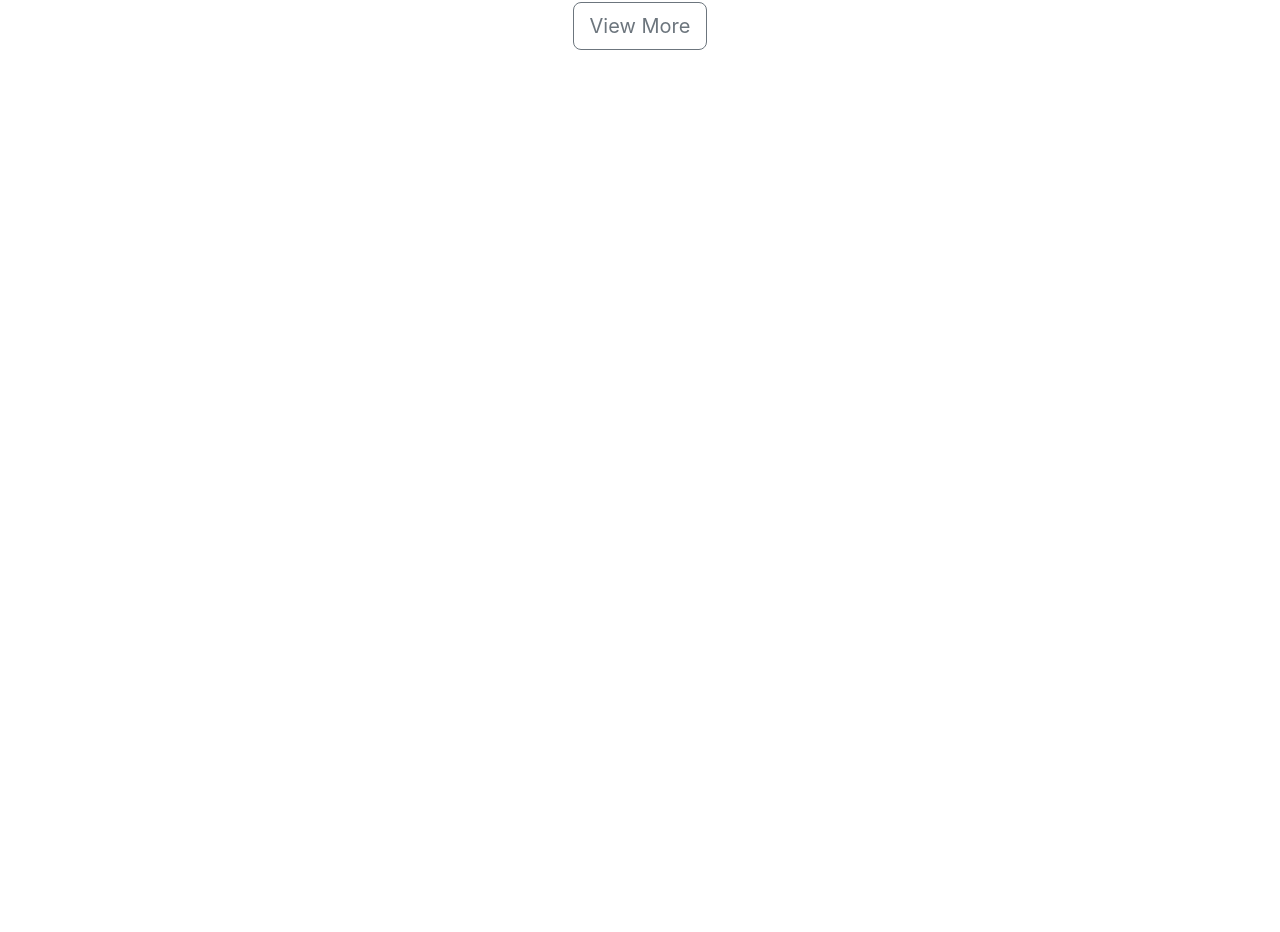
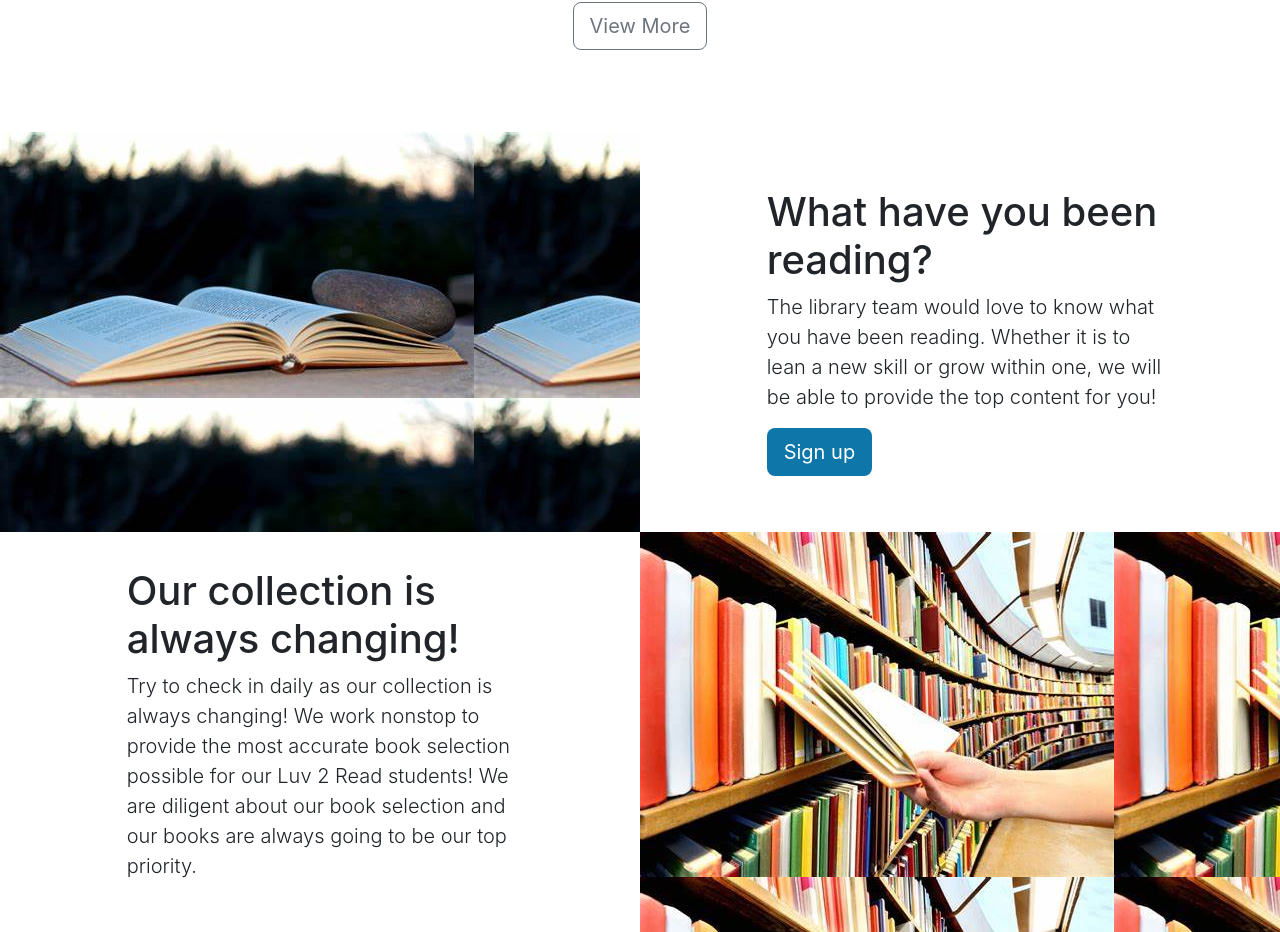
Before and after one commit to gveitia13/library-react, a React (Create React App) app: page / in a window 1280 px wide. Shown: the part 992-1924 px from the top of the page. Before the commit the page ends 1076 px from the top, so only its background shows below. Built offline with nearby package versions, Linux system fonts and the light colour scheme; the HTML template or start-up script is replaced by a standard one.

Commit message:
video 12 10

```diff
--- a/src/App.tsx
+++ b/src/App.tsx
@@ -3,6 +3,7 @@
 import {Navbar} from "./layouts/NavbarAndFooter/Navbar";
 import {ExploreTopBooks} from "./layouts/HomePage/ExploreTopBooks";
 import {Carousel} from "./layouts/HomePage/Carousel";
+import {Heros} from "./layouts/HomePage/Heros";
 
 function App() {
   return (
@@ -10,6 +11,7 @@
       <Navbar></Navbar>
       <ExploreTopBooks></ExploreTopBooks>
       <Carousel></Carousel>
+      <Heros></Heros>
     </div>
   );
 }
--- a/src/layouts/HomePage/Carousel.tsx
+++ b/src/layouts/HomePage/Carousel.tsx
@@ -1,3 +1,5 @@
+import {ReturnBook} from "./ReturnBook";
+
 export const Carousel = () => {
   return (
     <div className='container mt-5' style={{height: 550}}>
@@ -10,38 +12,23 @@
         <div className='carousel-inner'>
           <div className="carousel-item active">
             <div className="row d-flex justify-content-center align-items-center">
-              <div className="col-xs-6 col-sm-6 col-md-4 col-lg-3 mb-3">
-                <div className='text-center'>
-                  <img src={require('./../../Images/BooksImages/book-1.jpeg')} alt="Book" width={151} height={233}/>
-                  <h6 className={'mt-2'}>Book</h6>
-                  <p>Luv2Code</p>
-                  <a href="#" className={'btn main-color text-white'}>Reserve</a>
-                </div>
-              </div>
+              <ReturnBook></ReturnBook>
+              <ReturnBook></ReturnBook>
+              <ReturnBook></ReturnBook>
             </div>
           </div>
           <div className="carousel-item">
             <div className="row d-flex justify-content-center align-items-center">
-              <div className="col-xs-6 col-sm-6 col-md-4 col-lg-3 mb-3">
-                <div className='text-center'>
-                  <img src={require('./../../Images/BooksImages/book-2.jpeg')} alt="Book" width={151} height={233}/>
-                  <h6 className={'mt-2'}>Book</h6>
-                  <p>Luv2Code</p>
-                  <a href="#" className={'btn main-color text-white'}>Reserve</a>
-                </div>
-              </div>
+              <ReturnBook></ReturnBook>
+              <ReturnBook></ReturnBook>
+              <ReturnBook></ReturnBook>
             </div>
           </div>
           <div className="carousel-item">
             <div className="row d-flex justify-content-center align-items-center">
-              <div className="col-xs-6 col-sm-6 col-md-4 col-lg-3 mb-3">
-                <div className='text-center'>
-                  <img src={require('./../../Images/BooksImages/book-3.jpeg')} alt="Book" width={151} height={233}/>
-                  <h6 className={'mt-2'}>Book</h6>
-                  <p>Luv2Code</p>
-                  <a href="#" className={'btn main-color text-white'}>Reserve</a>
-                </div>
-              </div>
+              <ReturnBook></ReturnBook>
+              <ReturnBook></ReturnBook>
+              <ReturnBook></ReturnBook>
             </div>
           </div>
         </div>
@@ -60,12 +47,7 @@
       {/*Movile*/}
       <div className="d-lg-none mt-3">
         <div className="row d-flex justify-content-center align-items-center">
-          <div className="text-center">
-            <img src={require('./../../Images/BooksImages/book-1.jpeg')} alt="Book" width={151} height={233}/>
-            <h6 className="mt-2"><b>Book</b></h6>
-            <p>Luv2Code</p>
-            <a href="#" className={'btn main-color text-white'}>Reserve</a>
-          </div>
+          <ReturnBook></ReturnBook>
         </div>
       </div>
       <div className="homepage-carousel-title mt-3">
--- /dev/null
+++ b/src/layouts/HomePage/Heros.tsx
@@ -0,0 +1,67 @@
+export const Heros = () => {
+  return (
+    <div>
+      <div className="d-none d-lg-block">
+        <div className="row g-0 mt-5">
+          <div className={'col-sm-6 col-md-6'}>
+            <div className="col-image-left"></div>
+          </div>
+          <div className="col-4 col-md-4 container d-flex justify-content-center align-items-center">
+            <div className="ms-2">
+              <h1>What have you been reading?</h1>
+              <p className='lead'>
+                The library team would love to know what you have been reading.
+                Whether it is to lean a new skill or grow within one,
+                we will be able to provide the top content for you!
+              </p>
+              <a href="#" className={'btn main-color btn-lg text-white'}>Sign up</a>
+            </div>
+          </div>
+        </div>
+        <div className={'row g-0'}>
+          <div className="col-4 col-md-4 container d-flex justify-content-center align-items-center">
+            <div className="ms-2">
+              <h1>Our collection is always changing!</h1>
+              <p className="lead">
+                Try to check in daily as our collection is always changing!
+                We work nonstop to provide the most accurate book selection possible for our Luv 2 Read students! We are
+                diligent about our book selection and our books are always going to be our top priority.
+              </p>
+            </div>
+          </div>
+          <div className="col-sm-6 col-md-6">
+            <div className="col-image-right"></div>
+          </div>
+        </div>
+      </div>
+      {/*Mobile Hero */}
+      <div className="d-lg-none">
+        <div className="container">
+          <div className="m-2">
+            <div className="col-image-left"></div>
+            <div className="mt-2">
+              <h1>What have you been reading?</h1>
+              <p className='lead'>
+                The library team would love to know what you have been reading.
+                Whether it is to lean a new skill or grow within one,
+                we will be able to provide the top content for you!
+              </p>
+              <a href="#" className={'btn main-color btn-lg text-white'}>Sign up</a>
+            </div>
+          </div>
+          <div className="m-2">
+            <div className="col-image-right"></div>
+            <div className="mt-2">
+              <h1>Our collection is always changing!</h1>
+              <p className="lead">
+                Try to check in daily as our collection is always changing!
+                We work nonstop to provide the most accurate book selection possible for our Luv 2 Read students! We are
+                diligent about our book selection and our books are always going to be our top priority.
+              </p>
+            </div>
+          </div>
+        </div>
+      </div>
+    </div>
+  )
+}
--- /dev/null
+++ b/src/layouts/HomePage/ReturnBook.tsx
@@ -0,0 +1,12 @@
+export const ReturnBook = () => {
+    return (
+        <div className="col-xs-6 col-sm-6 col-md-4 col-lg-3 mb-3">
+            <div className='text-center'>
+                <img src={require('./../../Images/BooksImages/book-1.jpeg')} alt="Book" width={151} height={233}/>
+                <h6 className={'mt-2'}>Book</h6>
+                <p>Luv2Code</p>
+                <a href="#" className={'btn main-color text-white'}>Reserve</a>
+            </div>
+        </div>
+    )
+}
```
